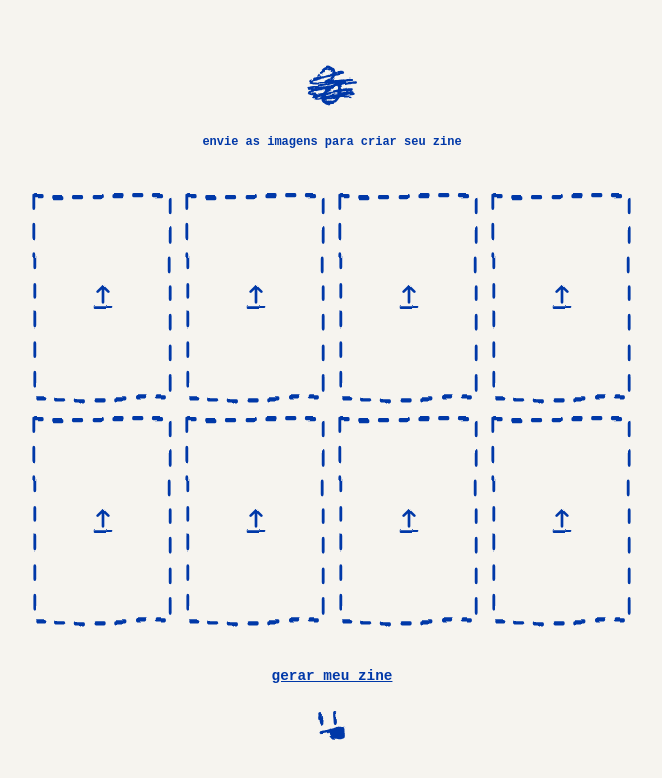
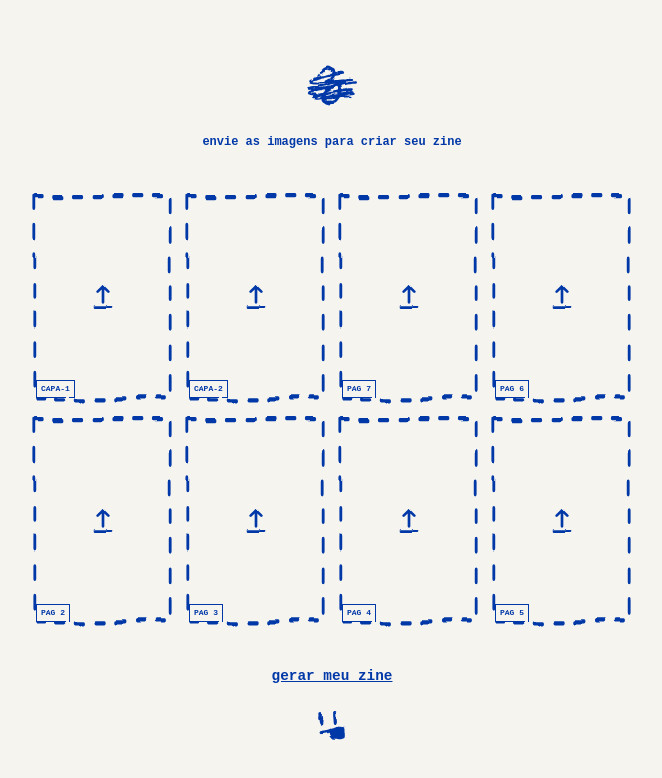
Before and after one commit to pepepepu/zine, a React (Vite) app: page /upload in a window 1280 px wide. Shown: the top 778 px of the page, without its empty margins (308-970 px from the left). Built offline with nearby package versions, Linux system fonts and the light colour scheme; a web font is replaced by a local one.

Commit message:
fix: explicação da visualização do zine

```diff
--- a/src/pages/DownloadScreen.tsx
+++ b/src/pages/DownloadScreen.tsx
@@ -249,18 +249,23 @@ export default function DownloadScreen() {
     doc.addImage(logoData, "PNG", pageWidth / 2 - 5, pageHeight - 15, 10, 10);
 
     const pdfBlob = doc.output("blob");
-    const file = new File([pdfBlob], "zine-rabiscado.pdf", {
-      type: "application/pdf",
-    });
+    const blobUrl = URL.createObjectURL(pdfBlob);
+    const isMobileDevice = /Mobi|Android|iPhone|iPad|iPod/i.test(ua);
 
-    if (navigator.canShare && navigator.canShare({ files: [file] })) {
-      try {
-        await navigator.share({
-          files: [file],
-          title: "Meu Zine",
-        });
-      } catch (error) {
-        const blobUrl = URL.createObjectURL(pdfBlob);
+    if (isMobileDevice) {
+      const link = document.createElement("a");
+      link.href = blobUrl;
+      link.download = "zine-rabiscado.pdf";
+      document.body.appendChild(link);
+      link.click();
+      setTimeout(() => {
+        document.body.removeChild(link);
+        URL.revokeObjectURL(blobUrl);
+      }, 1500);
+    } else {
+      const newWin = window.open(blobUrl, "_blank");
+
+      if (!newWin) {
         const link = document.createElement("a");
         link.href = blobUrl;
         link.download = "zine-rabiscado.pdf";
@@ -271,17 +276,6 @@ export default function DownloadScreen() {
           URL.revokeObjectURL(blobUrl);
         }, 1500);
       }
-    } else {
-      const blobUrl = URL.createObjectURL(pdfBlob);
-      const link = document.createElement("a");
-      link.href = blobUrl;
-      link.download = "zine-rabiscado.pdf";
-      document.body.appendChild(link);
-      link.click();
-      setTimeout(() => {
-        document.body.removeChild(link);
-        URL.revokeObjectURL(blobUrl);
-      }, 1500);
     }
 
     setIsDownloading(false);
--- a/src/pages/UploadScreen.tsx
+++ b/src/pages/UploadScreen.tsx
@@ -15,6 +15,17 @@ interface WigglySvgProps {
   preserveAspectRatio?: string;
   style?: React.CSSProperties;
 }
+
+const PAGE_LABELS = [
+  "Capa-1",
+  "Capa-2",
+  "Pág 7",
+  "Pág 6",
+  "Pág 2",
+  "Pág 3",
+  "Pág 4",
+  "Pág 5",
+];
 
 const WigglySvg = ({
   children,
@@ -305,6 +316,26 @@ export default function UploadScreen() {
                 cursor: img ? "default" : "pointer",
               }}
             >
+              <div
+                style={{
+                  position: "absolute",
+                  bottom: "4px",
+                  left: "4px",
+                  backgroundColor: "var(--color-bg)",
+                  border: "1px solid var(--color-blue)",
+                  color: "var(--color-blue)",
+                  padding: "2px 4px",
+                  fontSize: "8px",
+                  fontWeight: 800,
+                  textTransform: "uppercase",
+                  pointerEvents: "none",
+                  zIndex: 2,
+                  filter: uiWiggleFilter,
+                }}
+              >
+                {PAGE_LABELS[i]}
+              </div>
+
               {!img && (
                 <>
                   <div
@@ -383,6 +414,7 @@ export default function UploadScreen() {
                       display: "flex",
                       flexDirection: "column",
                       gap: "4px",
+                      zIndex: 3,
                     }}
                   >
                     <button
@@ -397,6 +429,9 @@ export default function UploadScreen() {
                         border: "none",
                         padding: "2px",
                         cursor: "pointer",
+                        display: "flex",
+                        justifyContent: "center",
+                        alignItems: "center",
                       }}
                     >
                       <WigglySvg
@@ -428,6 +463,9 @@ export default function UploadScreen() {
                         border: "none",
                         padding: "4px",
                         cursor: "pointer",
+                        display: "flex",
+                        justifyContent: "center",
+                        alignItems: "center",
                       }}
                     >
                       <WigglySvg
@@ -450,7 +488,6 @@ export default function UploadScreen() {
                   </div>
                 </>
               )}
-
               <input
                 type="file"
                 multiple
@@ -464,7 +501,6 @@ export default function UploadScreen() {
             </div>
           ))}
         </div>
-
         <button
           onClick={() =>
             images.some((img) => img !== null)
```
